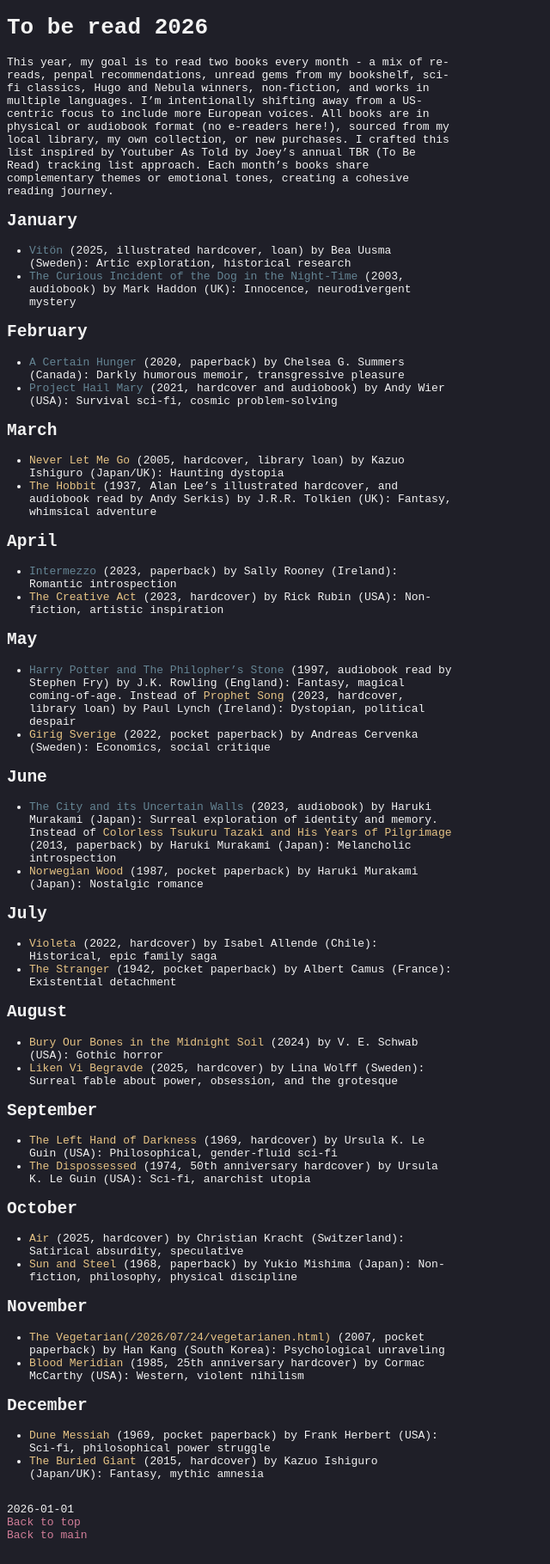
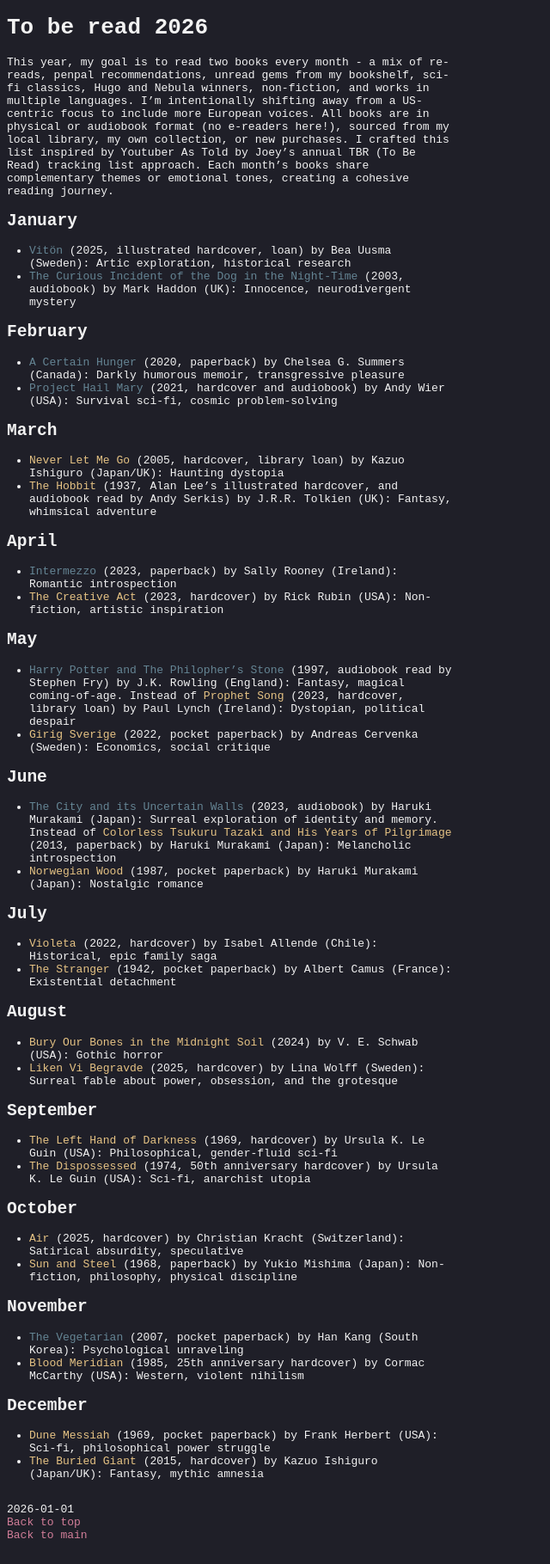
Before and after one commit to s-estay/s-estay.github.io, a Jekyll site: the page built from _posts/2026-01-01-to-be-read.md, in a window 1280 px wide. Shown: the whole page at 86% size, without its empty margins (0-640 px from the left). Built offline with Jekyll 4.4.1, drawn with Linux system fonts in a browser that asks for light colours.

Commit message:
Fix markdown link formatting for 'The Vegetarian'

```diff
--- a/_posts/2026-01-01-to-be-read.md
+++ b/_posts/2026-01-01-to-be-read.md
@@ -48,7 +48,7 @@
 - *Sun and Steel* (1968, paperback) by Yukio Mishima (Japan): Non-fiction, philosophy, physical discipline
 
 ## November
-- *The Vegetarian({% post_url ./2026-07-24-vegetarianen %})* (2007, pocket paperback) by Han Kang (South Korea): Psychological unraveling
+- *[The Vegetarian]({% post_url ./2026-07-24-vegetarianen %})* (2007, pocket paperback) by Han Kang (South Korea): Psychological unraveling
 - *Blood Meridian* (1985, 25th anniversary hardcover) by Cormac McCarthy (USA): Western, violent nihilism
 
 ## December
```
